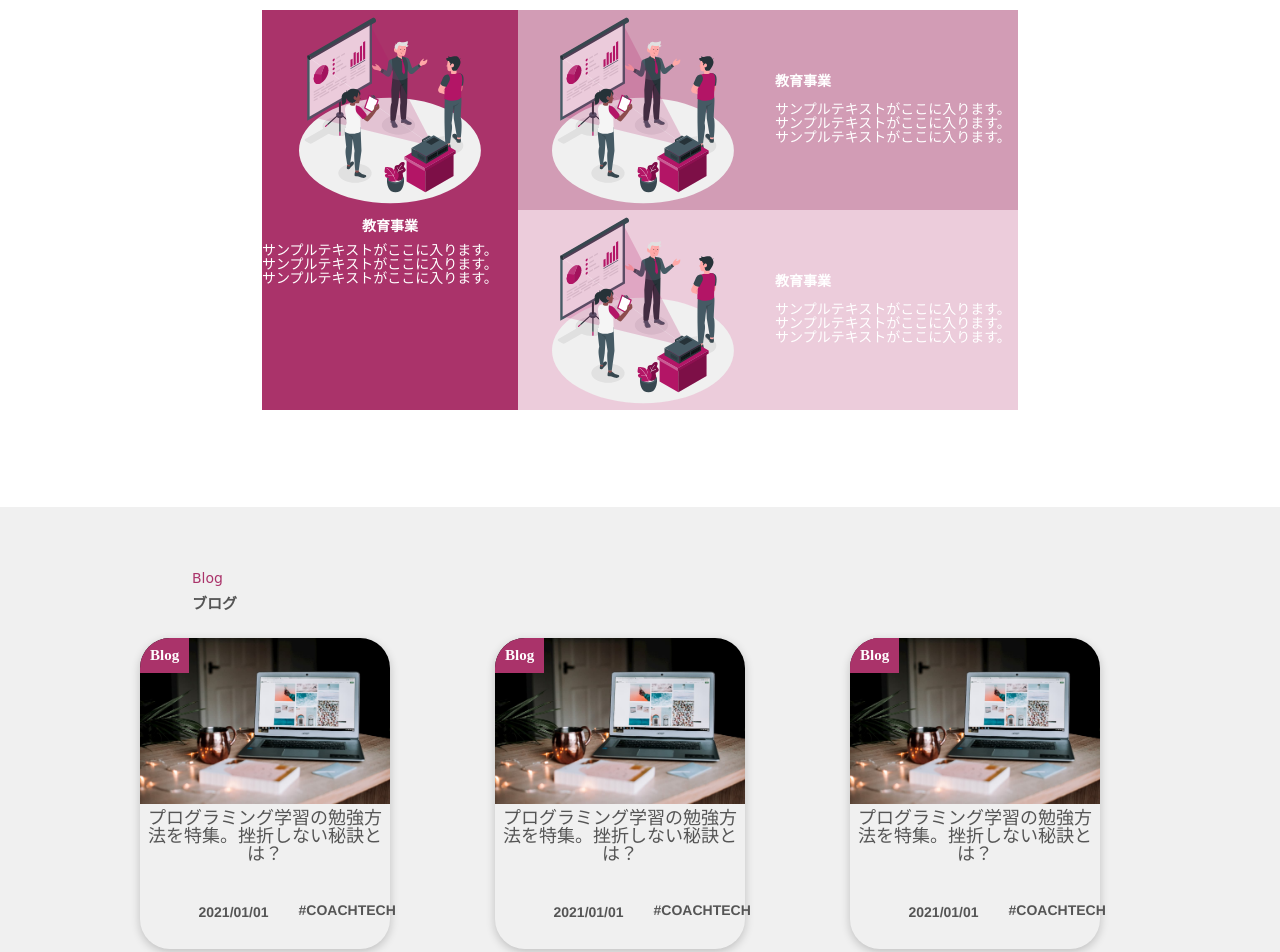
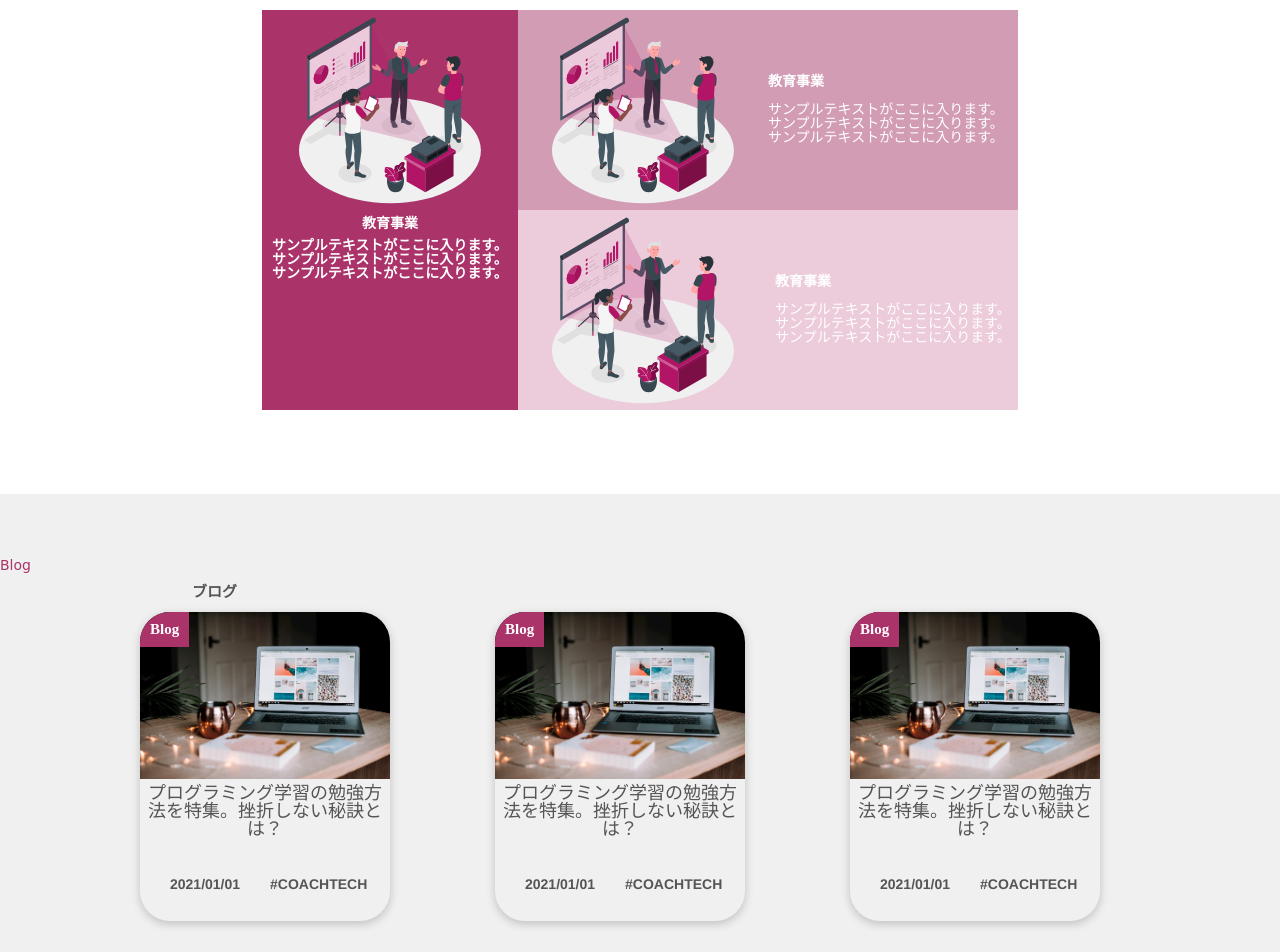
Before and after one commit to kimi3223/20230901_yamada_lp, a plain HTML site: page index.html in a window 1280 px wide. Shown: the part 1760-2712 px from the top of the page. Drawn offline with Linux system fonts and the light colour scheme.

Commit message:
9/3 3回目

```diff
--- a/css/style.css
+++ b/css/style.css
@@ -260,15 +260,14 @@ headerの高さが80pxあるので、100vhから80px分だけマイナスする
 
 .box1 h5 {
     color: white;
-    align-items: center;
     text-align: center;
-    margin: 10px;
+    margin: 3% 0 3% 0;
 }
 
-.box1 a {
+.box1 h6 {
     color: white;
     text-align: center;
-    margin: auto;
+    margin: 0 auto;
 }
 
 
@@ -325,6 +324,7 @@ headerの高さが80pxあるので、100vhから80px分だけマイナスする
 .box-top {
     color: white;
     margin: auto;
+    width: 50%;
 }
 
 .box3 {
@@ -364,13 +364,13 @@ headerの高さが80pxあるので、100vhから80px分だけマイナスする
 }
 .section-blog p {
     padding-top: 5%;
-    margin: 1% 0 0 15%;
+    margin: 0 auto 0 0;
     color: #AA336A;
     font-family: 'Amatic SC', cursive;
 }
 
 .section-blog h2 {
-    margin: 1% 0 0 15%;
+    margin: 1% 0 1% 15%;
     font-size: 15px;
     color: #555555;
 }
@@ -604,7 +604,6 @@ h3 {
 .wrap {
     max-width: 1000px;
     margin: 0 auto;
-    padding-top: 2%;
 }
 
 .wrap .box-b {
--- a/index.html
+++ b/index.html
@@ -86,20 +86,26 @@
                     <div class="box1">
                         <img src="img/service__first.svg" />
                         <h5>教育事業</h5>
-                        <a>サンプルテキストがここに入ります。<br/>サンプルテキストがここに入ります。<br/>サンプルテキストがここに入ります。<br/></a>
+                        <h6>サンプルテキストがここに入ります。<br /></h6>
+                        <h6>サンプルテキストがここに入ります。<br /></h6>
+                        <h6>サンプルテキストがここに入ります。<br /></h6>
                     </div>
                     <div class="box2">
                         <figure class="image"><img src="img/service__first.svg"></figure>
                         <div class="box-top">
                             <h5>教育事業</h5><br/>
-                            <a>サンプルテキストがここに入ります。<br/>サンプルテキストがここに入ります。<br/>サンプルテキストがここに入ります。<br/></a>
+                            <a>サンプルテキストがここに入ります。<br/></a>
+                            <a>サンプルテキストがここに入ります。<br/></a>
+                            <a>サンプルテキストがここに入ります。<br/></a>
                         </div>
                     </div>
                     <div class="box3">
                         <figure class="image"><img src="img/service__first.svg"></figure>
                         <div class="box-btm">
                             <h5>教育事業</h5><br/>
-                            <a>サンプルテキストがここに入ります。<br/>サンプルテキストがここに入ります。<br/>サンプルテキストがここに入ります。<br/></a>
+                            <a>サンプルテキストがここに入ります。<br/></a>
+                            <a>サンプルテキストがここに入ります。<br/></a>
+                            <a>サンプルテキストがここに入ります。<br/></a>
                         </div>
                     </div>
                 </div>
```
